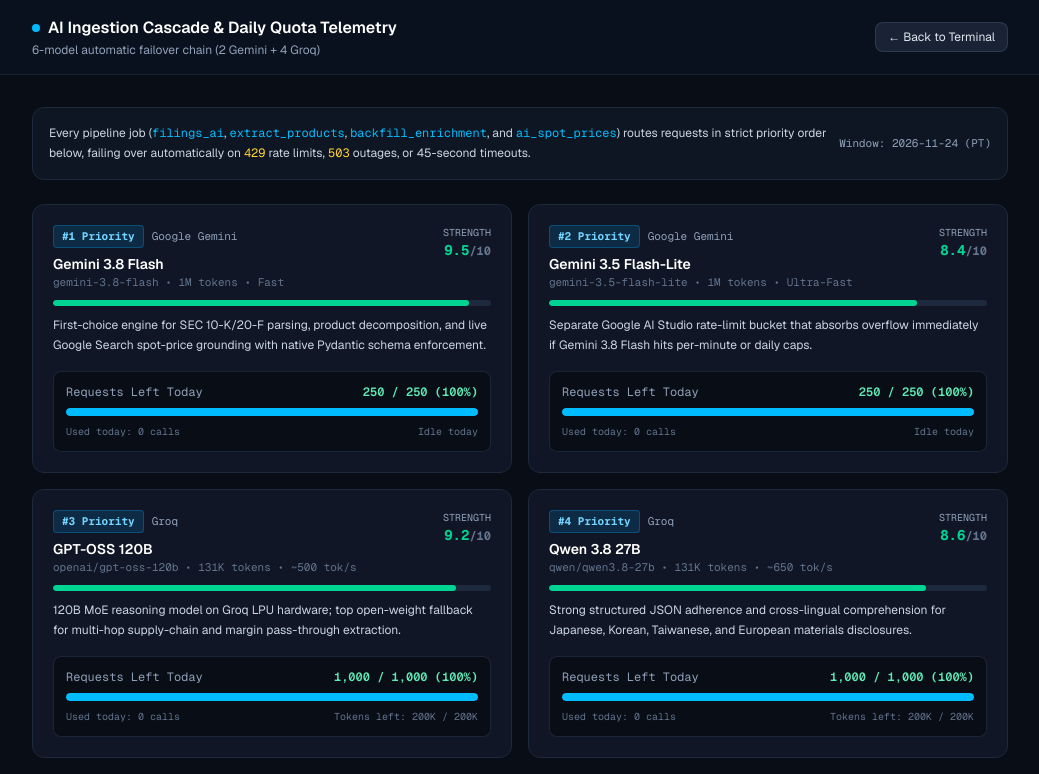
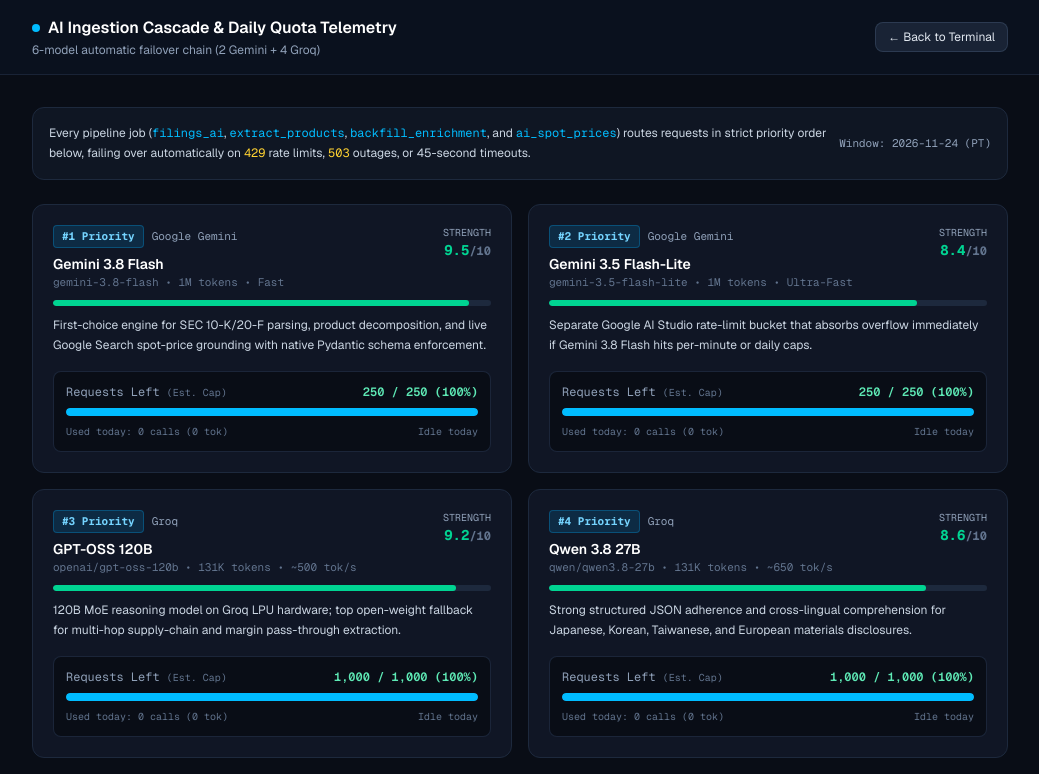
Before and after one commit to kyleelliott044/advanced-materials-dashboard, a Next.js app: page /ai-models in a window 1280 px wide. Shown: the top 774 px of the page, without its empty margins (120-1159 px from the left). Built offline with nearby package versions, Linux system fonts and the light colour scheme; no server answers.

Commit message:
Update page.tsx

```diff
--- a/app/ai-models/page.tsx
+++ b/app/ai-models/page.tsx
@@ -13,7 +13,6 @@ interface ModelSpec {
   speedLabel: string;
   contextWindow: string;
   defaultRpd: number;
-  defaultTpd: number | null;
   summary: string;
 }
 
@@ -28,7 +27,6 @@ const MODEL_REGISTRY: ModelSpec[] = [
     speedLabel: "Fast",
     contextWindow: "1M tokens",
     defaultRpd: 250,
-    defaultTpd: null,
     summary:
       "First-choice engine for SEC 10-K/20-F parsing, product decomposition, and live Google Search spot-price grounding with native Pydantic schema enforcement.",
   },
@@ -42,7 +40,6 @@ const MODEL_REGISTRY: ModelSpec[] = [
     speedLabel: "Ultra-Fast",
     contextWindow: "1M tokens",
     defaultRpd: 250,
-    defaultTpd: null,
     summary:
       "Separate Google AI Studio rate-limit bucket that absorbs overflow immediately if Gemini 3.8 Flash hits per-minute or daily caps.",
   },
@@ -56,7 +53,6 @@ const MODEL_REGISTRY: ModelSpec[] = [
     speedLabel: "~500 tok/s",
     contextWindow: "131K tokens",
     defaultRpd: 1000,
-    defaultTpd: 200000,
     summary:
       "120B MoE reasoning model on Groq LPU hardware; top open-weight fallback for multi-hop supply-chain and margin pass-through extraction.",
   },
@@ -70,7 +66,6 @@ const MODEL_REGISTRY: ModelSpec[] = [
     speedLabel: "~650 tok/s",
     contextWindow: "131K tokens",
     defaultRpd: 1000,
-    defaultTpd: 200000,
     summary:
       "Strong structured JSON adherence and cross-lingual comprehension for Japanese, Korean, Taiwanese, and European materials disclosures.",
   },
@@ -84,9 +79,8 @@ const MODEL_REGISTRY: ModelSpec[] = [
     speedLabel: "~900 tok/s",
     contextWindow: "131K tokens",
     defaultRpd: 1000,
-    defaultTpd: 200000,
     summary:
-      "Lightweight 20B MoE model providing an independent 1,000 RPD / 200K TPD bucket to finish batch runs when larger buckets saturate.",
+      "Lightweight 20B MoE model providing an independent 1,000 RPD bucket to finish batch runs when larger buckets saturate.",
   },
   {
     id: "openai/gpt-oss-safeguard-20b",
@@ -98,7 +92,6 @@ const MODEL_REGISTRY: ModelSpec[] = [
     speedLabel: "~850 tok/s",
     contextWindow: "128K tokens",
     defaultRpd: 1000,
-    defaultTpd: 200000,
     summary:
       "Safety-tuned 20B reserve bucket; placed last because stricter classifier guardrails can occasionally refuse defense/munitions filing excerpts.",
   },
@@ -114,6 +107,12 @@ interface UsageRow {
   limit_tokens: number | null;
   quota_exhausted: boolean;
   last_used_at: string | null;
+}
+
+function formatTokens(n: number): string {
+  if (n >= 1_000_000) return `${(n / 1_000_000).toFixed(2)}M`;
+  if (n >= 1_000) return `${Math.round(n / 1_000)}K`;
+  return `${n}`;
 }
 
 async function AiModelsLoader() {
@@ -164,26 +163,22 @@ async function AiModelsLoader() {
       <div className="grid grid-cols-1 md:grid-cols-2 gap-4">
         {MODEL_REGISTRY.map((m) => {
           const u = usageMap.get(m.id);
+          const hasLiveRpdHeader = u?.remaining_requests != null;
           const limitReq = u?.limit_requests ?? m.defaultRpd;
           const callsUsed = u?.calls_used ?? 0;
           const remainingReq = u?.quota_exhausted
             ? 0
-            : u?.remaining_requests != null
-            ? u.remaining_requests
+            : hasLiveRpdHeader
+            ? u!.remaining_requests!
             : Math.max(0, limitReq - callsUsed);
           const pctLeft =
             limitReq > 0
               ? Math.max(0, Math.min(100, (remainingReq / limitReq) * 100))
               : 0;
 
-          const limitTok = u?.limit_tokens ?? m.defaultTpd;
-          const remTok = u?.quota_exhausted
-            ? 0
-            : u?.remaining_tokens != null
-            ? u.remaining_tokens
-            : limitTok != null
-            ? Math.max(0, limitTok - (u?.tokens_used ?? 0))
-            : null;
+          const tokensUsed = u?.tokens_used ?? 0;
+          const tpmRemaining = u?.remaining_tokens ?? null;
+          const tpmLimit = u?.limit_tokens ?? null;
 
           return (
             <div
@@ -233,10 +228,15 @@ async function AiModelsLoader() {
                 </p>
               </div>
 
-              {/* Live Daily Quota Remaining */}
+              {/* Daily Request Quota & Token Telemetry */}
               <div className="rounded-lg bg-[#090d16] border border-slate-800/90 p-3 space-y-2">
                 <div className="flex items-center justify-between text-xs font-mono">
-                  <span className="text-slate-400">Requests Left Today</span>
+                  <span className="text-slate-400">
+                    Requests Left{" "}
+                    <span className="text-[10px] text-slate-500">
+                      ({hasLiveRpdHeader ? "Live RPD" : "Est. Cap"})
+                    </span>
+                  </span>
                   <span
                     className={
                       pctLeft > 40
@@ -246,7 +246,8 @@ async function AiModelsLoader() {
                         : "text-rose-400 font-semibold"
                     }
                   >
-                    {remainingReq.toLocaleString()} / {limitReq.toLocaleString()} ({pctLeft.toFixed(0)}%)
+                    {remainingReq.toLocaleString()} / {limitReq.toLocaleString()} (
+                    {pctLeft.toFixed(0)}%)
                   </span>
                 </div>
 
@@ -264,11 +265,13 @@ async function AiModelsLoader() {
                 </div>
 
                 <div className="flex items-center justify-between text-[10px] font-mono text-slate-500">
-                  <span>Used today: {callsUsed} calls</span>
-                  {remTok != null && limitTok != null ? (
-                    <span>
-                      Tokens left: {Math.round(remTok / 1000)}K /{" "}
-                      {Math.round(limitTok / 1000)}K
+                  <span>
+                    Used today: {callsUsed} calls ({formatTokens(tokensUsed)} tok)
+                  </span>
+                  {tpmRemaining != null && tpmLimit != null ? (
+                    <span title="Groq x-ratelimit-remaining-tokens reports Tokens Per Minute (TPM)">
+                      Last TPM window: {formatTokens(tpmRemaining)} /{" "}
+                      {formatTokens(tpmLimit)}
                     </span>
                   ) : (
                     <span>
```
